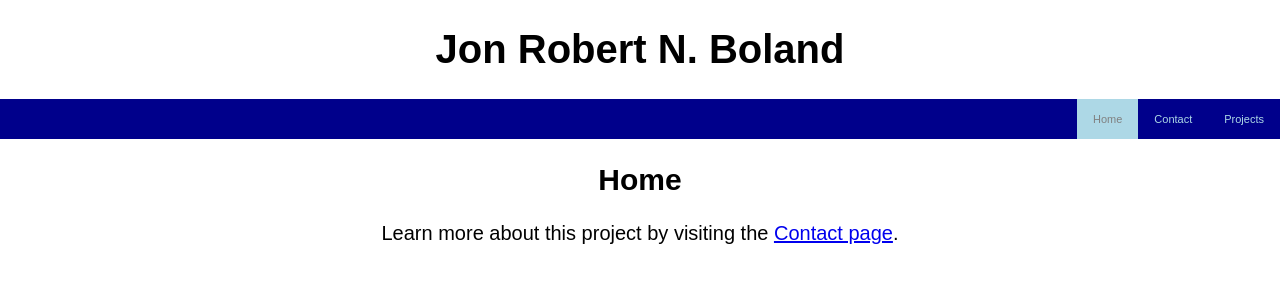
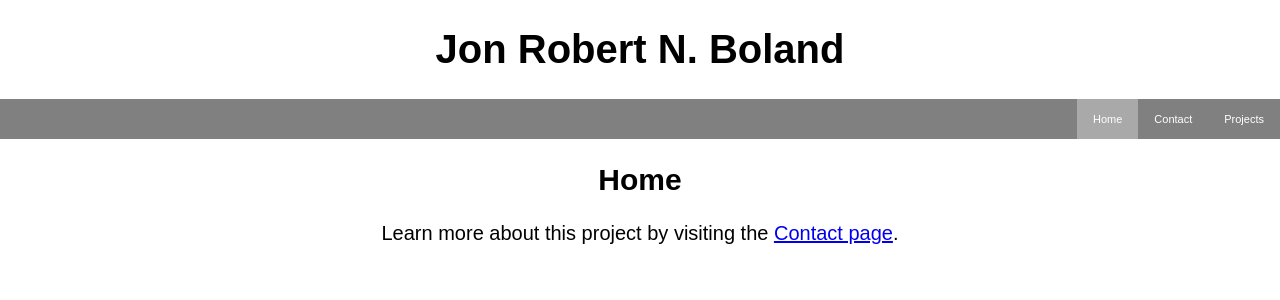
Before and after one commit to rob-boland/jhu_software_concepts, a Flask app: page / in a window 1280 px wide. Shown: the top 300 px of the page. Run offline with Flask 3, Linux system fonts and the light colour scheme.

Commit message:
Updated menu styles

```diff
--- a/Module_1/static/styles.css
+++ b/Module_1/static/styles.css
@@ -7,24 +7,31 @@
     font-size: 20px;
     margin: 0 auto;
     text-align: center;
-    background-color: white;
   }
 
   .navigation {
     overflow: hidden;
-    background-color: darkblue;
+    background-color: gray;
   }
 
   .navigation a {
     float: right;
-    color: lightblue;
+    color: white;
     text-align: center;
     padding: 14px 16px;
     text-decoration: none;
     font-size: 11px;
   }
 
+  .navigation a:hover {
+    background-color: lightgrey;
+  }
+
   .navigation a.active {
-    background-color: lightblue;
-    color:gray;
+    background-color: darkgrey;
+    color:white;
   }
+
+  .navigation a.active:hover {
+    background-color: lightgrey;
+  }
```
